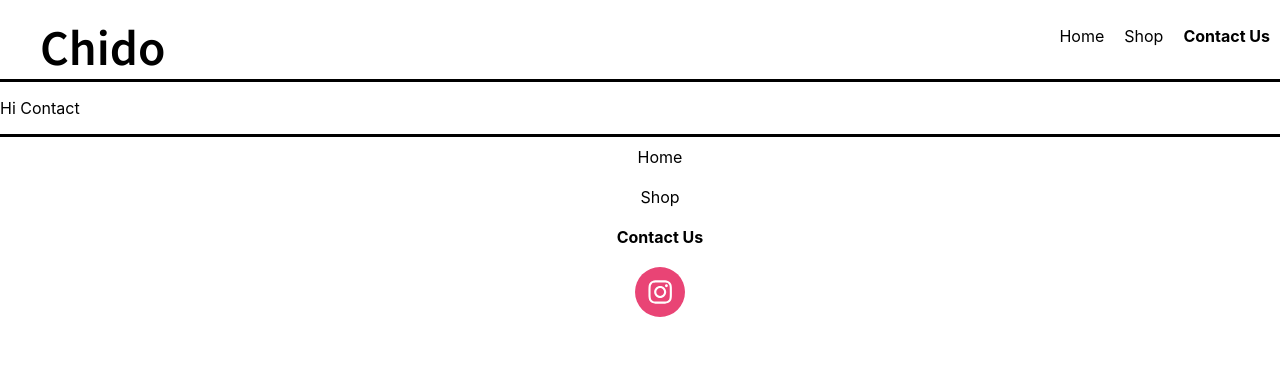
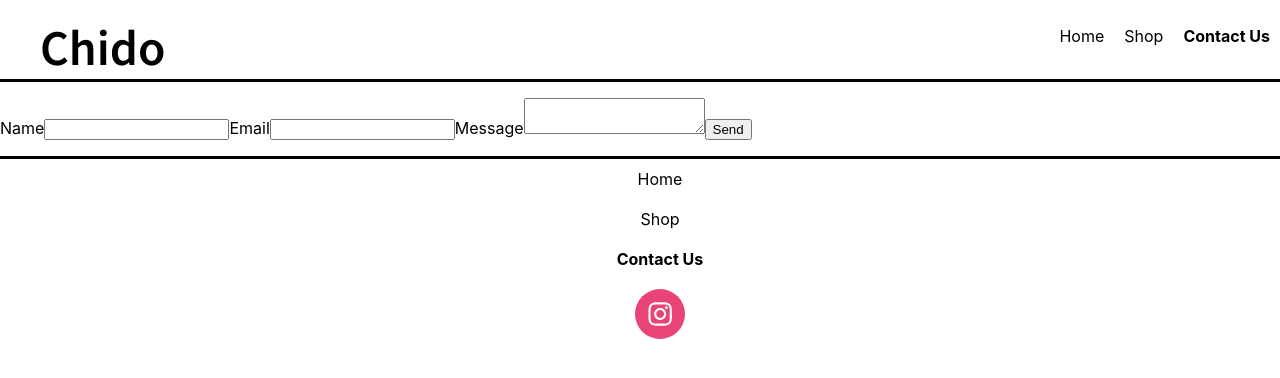
Before and after one commit to kadrijj/my-shop, a React (Create React App) app: page /contact in a window 1280 px wide. Shown: the top 378 px of the page. Built offline with nearby package versions, Linux system fonts and the light colour scheme.

Commit message:
create contact form with emailjs

```diff
--- a/package.json
+++ b/package.json
@@ -6,10 +6,12 @@
     "@testing-library/jest-dom": "^4.2.4",
     "@testing-library/react": "^9.3.2",
     "@testing-library/user-event": "^7.1.2",
+    "emailjs-com": "^2.6.3",
     "react": "^16.13.1",
     "react-dom": "^16.13.1",
+    "react-mail-form": "^2.1.0",
     "react-router-dom": "^5.2.0",
-    "react-scripts": "3.4.1"
+    "react-scripts": "^3.4.3"
   },
   "scripts": {
     "start": "react-scripts start",
--- a/src/Components/Contact.js
+++ b/src/Components/Contact.js
@@ -1,9 +1,33 @@
-import React from "react";
+import React from 'react';
+import emailjs from 'emailjs-com';
+import { init } from 'emailjs-com';
+init("user_WvAzMkmobmY8Uth3Uf1js");
 
-const Contact = () => {
-    return (<div>
-        Hi Contact
-    </div>)
+function Contact() {
+
+    function sendEmail(e) {
+        e.preventDefault();
+
+        emailjs.sendForm('YOUR_SERVICE_ID', 'YOUR_TEMPLATE_ID', e.target, 'WvAzMkmobmY8Uth3Uf1js')
+            .then((result) => {
+                console.log(result.text);
+            }, (error) => {
+                console.log(error.text);
+            });
+    }
+
+    return (
+        <form className="contact-form" onSubmit={sendEmail}>
+            <input type="hidden" name="contact_number" />
+            <label>Name</label>
+            <input type="text" name="user_name" />
+            <label>Email</label>
+            <input type="email" name="user_email" />
+            <label>Message</label>
+            <textarea name="message" />
+            <input type="submit" value="Send" />
+        </form>
+    );
 }
 
 export default Contact;
```
Also changed, not shown: 1 other file (tests, documents, lock files or other folders).
